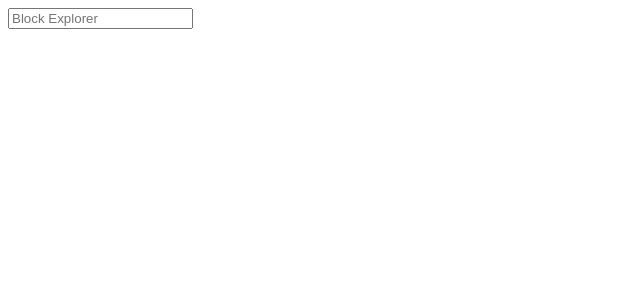
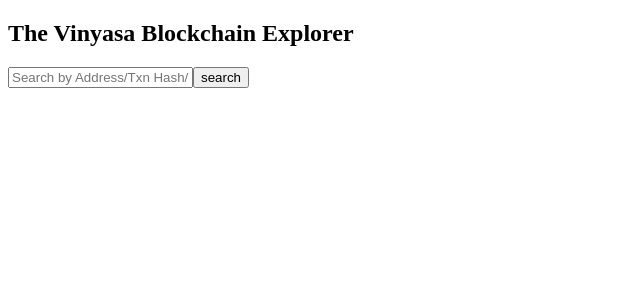
Before and after one commit to YogaRecodingDNA/Blockchain-Network, a React (Create React App) app in the folder client/block-explorer/: page / in a window 1280 px wide. Shown: the top 300 px of the page, without its empty margins (0-640 px from the left). Built offline with nearby package versions, Linux system fonts and the light colour scheme.

Commit message:
Component Heirarchy Phase 1 setup HomePage/NavBar/SearchBar

```diff
--- a/client/block-explorer/src/App.js
+++ b/client/block-explorer/src/App.js
@@ -1,5 +1,13 @@
-function App() {
-    return <input placeholder='Block Explorer' />;
+// DISPLAY NAVBAR/HEADER AND FOOTER ALWAYS
+// CONDITIONAL RENDERS FOR OTHER PAGES
+import HomePage from "./pages/HomePage";
+
+const App = () => {
+    return (
+        <div>
+            <HomePage />
+        </div>
+    );
 }
 
 export default App;
--- /dev/null
+++ b/client/block-explorer/src/components/SearchBar.jsx
@@ -0,0 +1,15 @@
+
+const SearchBar = () => {
+  return (
+    <div>
+      <form>
+        <input placeholder='Search by Address/Txn Hash/Block #' />
+        <span>
+          <button>search</button>
+        </span>
+      </form>
+    </div>
+  )
+}
+
+export default SearchBar;
--- /dev/null
+++ b/client/block-explorer/src/pages/HomePage.jsx
@@ -0,0 +1,22 @@
+// DISPLAY SEARCHBAR | 5 LATEST BLOCKS & LATEST PENDING TRANSACTIONS
+import SearchBar from "../components/SearchBar";
+
+const HomePage = () => {
+  return (
+    <div>
+      <h2>The Vinyasa Blockchain Explorer</h2>
+      <SearchBar />
+    </div>
+  )
+}
+
+export default HomePage;
+
+/* Block Explorer functionality
+-View blocks
+-View confirmed transactions
+-View pending transactions
+-View accounts and balances
+-View peers
+-View network difficulty
+ */
```
Also changed, not shown: client/block-explorer/src/components/NavBar.jsx (added, +9 -0 lines).
